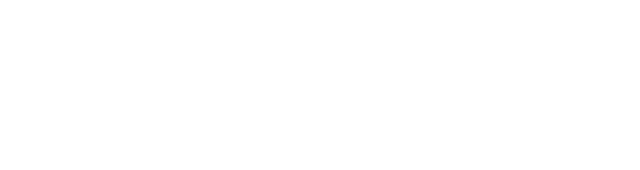
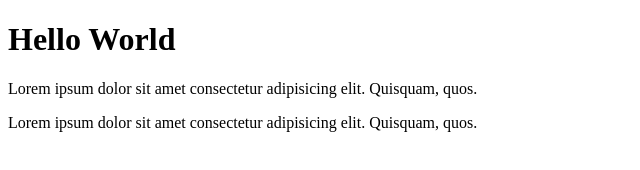
Before and after one commit to axmedovsblog/firstlesson, a plain HTML site: page index.html in a window 1280 px wide. Shown: the whole page, without its empty margins (0-640 px from the left). Drawn offline with Linux system fonts and the light colour scheme.

Commit message:
h1 p add this project

```diff
--- a/index.html
+++ b/index.html
@@ -6,6 +6,8 @@
 	<title>Document</title>
 </head>
 <body>
-
+	 <h1>Hello World</h1>
+	 <p>Lorem ipsum dolor sit amet consectetur adipisicing elit. Quisquam, quos.</p>
+	 <p>Lorem ipsum dolor sit amet consectetur adipisicing elit. Quisquam, quos.</p>
 </body>
 </html>
```
